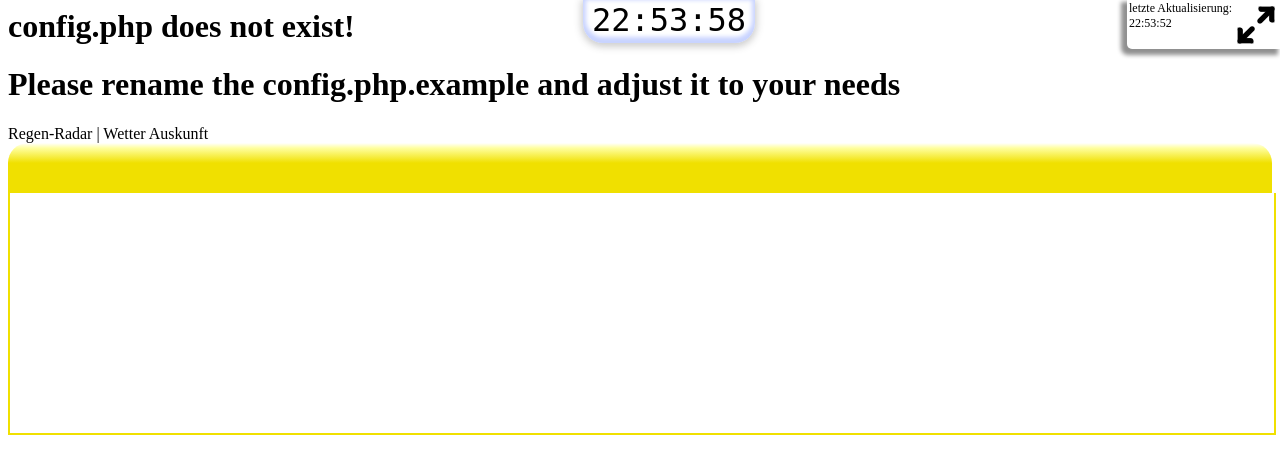
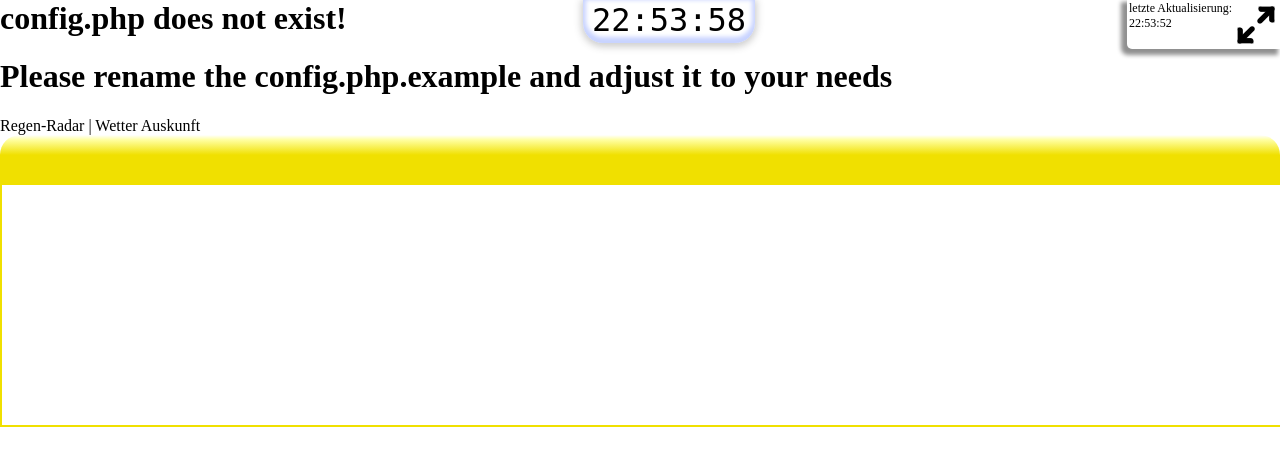
Before and after one commit to Quimoniz/ophelia, a PHP site: page / in a window 1280 px wide. Shown: the top 474 px of the page. Run offline with PHP 8.4, Linux system fonts and the light colour scheme; data that the repository does not hold is empty.

Commit message:
Removed white border

```diff
--- a/styles.css
+++ b/styles.css
@@ -1,5 +1,5 @@
 <style type="text/css">
-html {
+body {
   margin: 0px;
 }
 html, body {
```
